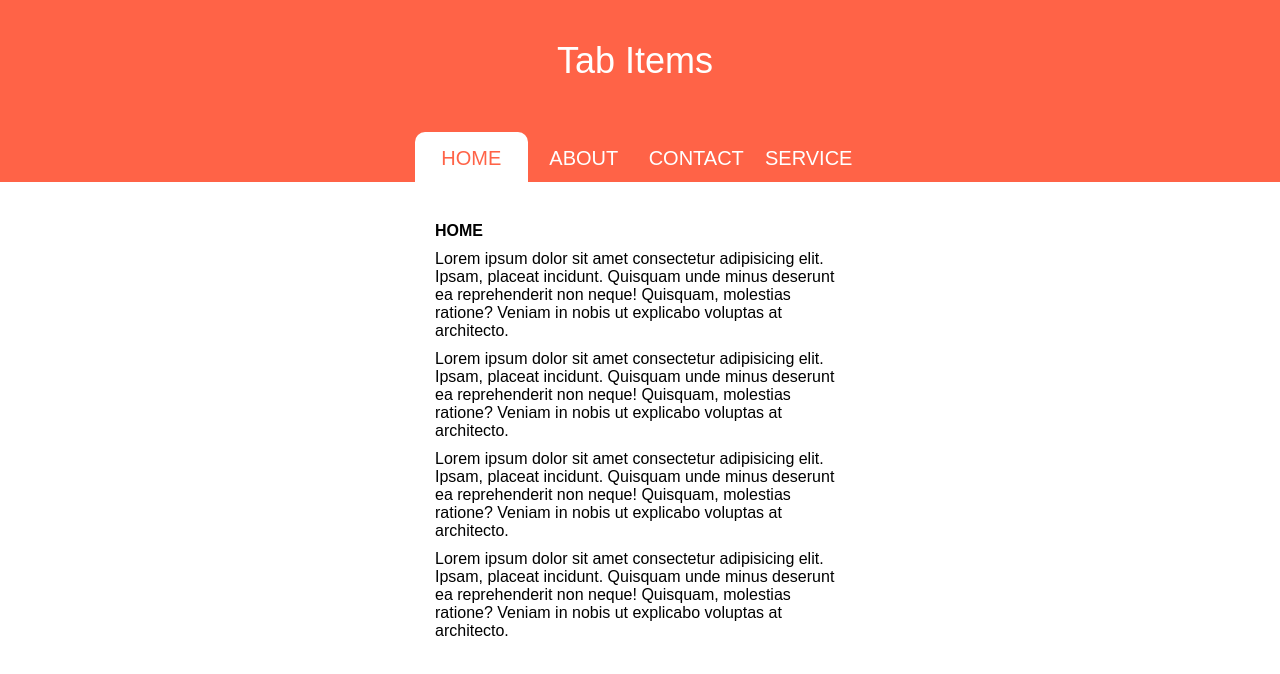
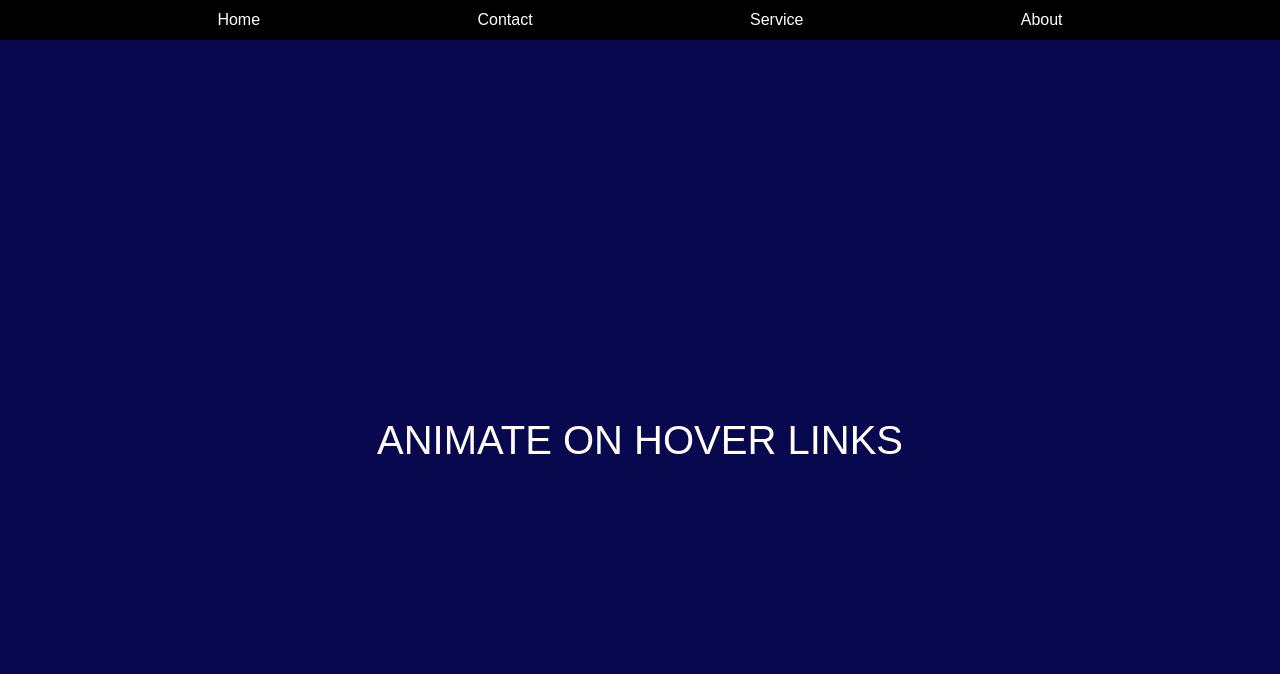
Before and after one commit to Hari-dev123/gitupemc1, a plain HTML site: page index.html in a window 1280 px wide. Drawn offline with Linux system fonts and the light colour scheme.

Commit message:
Animate on nav bar links
My animated nav bar

```diff
--- a/index.html
+++ b/index.html
@@ -3,56 +3,18 @@
 <head>
     <meta charset="UTF-8">
     <meta name="viewport" content="width=device-width, initial-scale=1.0">
-    <title>log in</title>
+    <title>Animated Nav bar</title>
     <link rel="stylesheet" href="style.css">
 </head>
 <body>
-     <div class="container">
-        <div class="title">Tab Items</div>
-        <div class="header">
-            <div class="active">HOME</div>
-            <div>ABOUT</div>
-            <div>CONTACT</div>
-            <div>SERVICE</div>
-        </div>
-        <div class="indicator">
-            <div id="indi"></div>
-        </div>
-        <div class="body">
-             <div class="active">
-                <h4>HOME</h4>
-                 <p>Lorem ipsum dolor sit amet consectetur adipisicing elit. Ipsam, placeat incidunt. Quisquam unde minus deserunt ea reprehenderit non neque! Quisquam, molestias ratione? Veniam in nobis ut explicabo voluptas at architecto.</p>
-                 <p>Lorem ipsum dolor sit amet consectetur adipisicing elit. Ipsam, placeat incidunt. Quisquam unde minus deserunt ea reprehenderit non neque! Quisquam, molestias ratione? Veniam in nobis ut explicabo voluptas at architecto.</p>
-                 <p>Lorem ipsum dolor sit amet consectetur adipisicing elit. Ipsam, placeat incidunt. Quisquam unde minus deserunt ea reprehenderit non neque! Quisquam, molestias ratione? Veniam in nobis ut explicabo voluptas at architecto.</p>
-                 <p>Lorem ipsum dolor sit amet consectetur adipisicing elit. Ipsam, placeat incidunt. Quisquam unde minus deserunt ea reprehenderit non neque! Quisquam, molestias ratione? Veniam in nobis ut explicabo voluptas at architecto.</p>
-             </div>
-             <div>
-                <h4>ABOUT</h4>
-                 <p>Lorem ipsum dolor sit amet consectetur adipisicing elit. Ipsam, placeat incidunt. Quisquam unde minus deserunt ea reprehenderit non neque! Quisquam, molestias ratione? Veniam in nobis ut explicabo voluptas at architecto.</p>
-                 <p>Lorem ipsum dolor sit amet consectetur adipisicing elit. Ipsam, placeat incidunt. Quisquam unde minus deserunt ea reprehenderit non neque! Quisquam, molestias ratione? Veniam in nobis ut explicabo voluptas at architecto.</p>
-                 <p>Lorem ipsum dolor sit amet consectetur adipisicing elit. Ipsam, placeat incidunt. Quisquam unde minus deserunt ea reprehenderit non neque! Quisquam, molestias ratione? Veniam in nobis ut explicabo voluptas at architecto.</p>
-                 <p>Lorem ipsum dolor sit amet consectetur adipisicing elit. Ipsam, placeat incidunt. Quisquam unde minus deserunt ea reprehenderit non neque! Quisquam, molestias ratione? Veniam in nobis ut explicabo voluptas at architecto.</p>
-             </div>
-             <div >
-                <h4>CONTACT</h4>
-                 <p>Lorem ipsum dolor sit amet consectetur adipisicing elit. Ipsam, placeat incidunt. Quisquam unde minus deserunt ea reprehenderit non neque! Quisquam, molestias ratione? Veniam in nobis ut explicabo voluptas at architecto.</p>
-                 <p>Lorem ipsum dolor sit amet consectetur adipisicing elit. Ipsam, placeat incidunt. Quisquam unde minus deserunt ea reprehenderit non neque! Quisquam, molestias ratione? Veniam in nobis ut explicabo voluptas at architecto.</p>
-                 <p>Lorem ipsum dolor sit amet consectetur adipisicing elit. Ipsam, placeat incidunt. Quisquam unde minus deserunt ea reprehenderit non neque! Quisquam, molestias ratione? Veniam in nobis ut explicabo voluptas at architecto.</p>
-                 <p>Lorem ipsum dolor sit amet consectetur adipisicing elit. Ipsam, placeat incidunt. Quisquam unde minus deserunt ea reprehenderit non neque! Quisquam, molestias ratione? Veniam in nobis ut explicabo voluptas at architecto.</p>
-             </div>
-             <div>
-                <h4>SERVICE</h4>
-                 <p>Lorem ipsum dolor sit amet consectetur adipisicing elit. Ipsam, placeat incidunt. Quisquam unde minus deserunt ea reprehenderit non neque! Quisquam, molestias ratione? Veniam in nobis ut explicabo voluptas at architecto.</p>
-                 <p>Lorem ipsum dolor sit amet consectetur adipisicing elit. Ipsam, placeat incidunt. Quisquam unde minus deserunt ea reprehenderit non neque! Quisquam, molestias ratione? Veniam in nobis ut explicabo voluptas at architecto.</p>
-                 <p>Lorem ipsum dolor sit amet consectetur adipisicing elit. Ipsam, placeat incidunt. Quisquam unde minus deserunt ea reprehenderit non neque! Quisquam, molestias ratione? Veniam in nobis ut explicabo voluptas at architecto.</p>
-                 <p>Lorem ipsum dolor sit amet consectetur adipisicing elit. Ipsam, placeat incidunt. Quisquam unde minus deserunt ea reprehenderit non neque! Quisquam, molestias ratione? Veniam in nobis ut explicabo voluptas at architecto.</p>
-             </div>
-        </div>
-    </div>
-
-
-
-
-     <script src="script.js"> </script>
+     <nav>
+        <a href="#">Home</a>
+        <a href="#">Contact</a>
+        <a href="#">Service</a>
+        <a href="#">About</a>
+     </nav>
+     <div>
+        ANIMATE ON HOVER LINKS
+     </div>
 </body>
 </html>
--- a/style.css
+++ b/style.css
@@ -3,78 +3,44 @@
     padding: 0;
     box-sizing: border-box;
     font-family: sans-serif;
-    cursor: pointer !important;
 }
-.container{
-    width: 100%;
+body{
+    width: 100;
+    height: 100vh;
+    background: rgb(8, 8, 79);
+}
+nav{
+    width: 100;
+    height: 40px;
+    display: flex;
+    align-items: center;
+    justify-content: space-evenly;
+    background: black;
+}
+nav a{
+    text-decoration: none;
+    color: white;
     position: relative;
 }
-.title{
-    text-align: center;
-    padding: 40px 30px 100px 20px;
-    background: tomato;
+nav a::after{
+    content: '';
+    position: absolute;
+    width: 0;
+    height: 5px;
+    left: 0;
+    bottom: -10px;
+    background: white;
+    transition: 0.3s ease;
+}
+nav a:hover::after{
+    width: 110%;
+}
+div{
+    width: 100%;
+    height: 100vh;
     color: white;
-    font-size: 36px;
+    font-size: 40px;
+    display: flex;
+    justify-content: center;
+    align-items: center;
 }
-.container .header,
-.container .indicator,
-.container .body{
-    max-width: 450px;
-    margin: 0 auto;
-    width: 100%;
-}
-.container .header{
-   position: relative;
-   width: 100;
-   height: 60px;
-   display: flex;
-   margin-top: -50px;
-   font-size: 20px;
-   cursor: pointer;
-   user-select: none;
-}
-.container .header > div{
-    width: 25%;
-    text-align: center;
-    color: white;
-    padding-top: 15px;
-    transition: color 300ms ease-in-out;
-    z-index: 2
-}
-.container .header .active{
-    color: tomato;
-}
-.container .indicator{
-    position: relative;
-    width: 100%;
-    height: 60px;
-    margin-top: -60px;
-}
-.container .indicator > div{
-    position: absolute;
-    left: 0;
-    bottom: 0;
-    width: 25%;
-    height: 100%;
-    background: white;
-    border-radius: 10px 10px 0 0;
-    transition: all 300ms ease-in-out;
-}
-.container .body{
-    position: relative;
-}
-.container .body > div{
-    padding: 20px;
-    position: absolute;
-    opacity: 0;
-    top: -100vh;
-}
-
-.container > .body > div > * {
-    margin: 10px 0 ;
-}
-.container .body .active{
-    top: 0;
-    opacity: 1;
-    transition: top 0ms ease-in-out 0ms , opacity 500ms ease-in-out 0ms ;
-}
```
